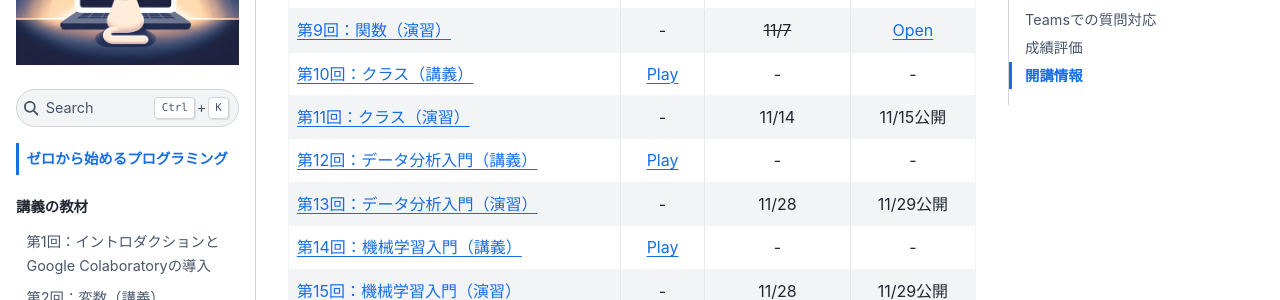
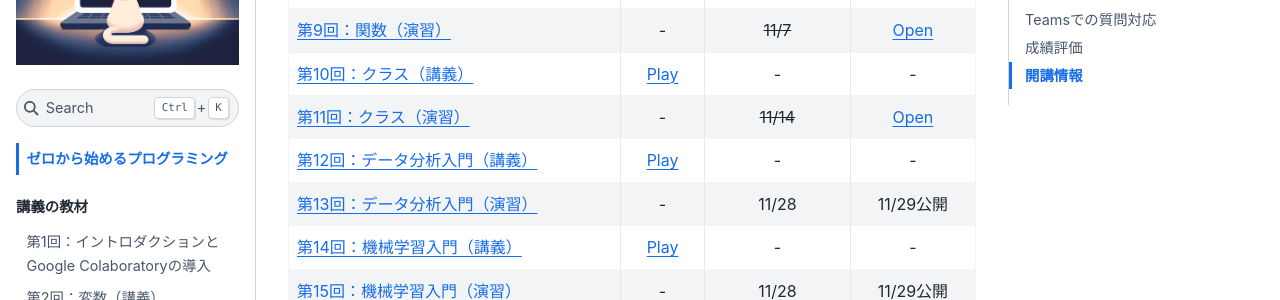
Before and after one commit to ground-zero-programming/zero-pro2024-public, a Jupyter Book: the page built from intro.md, in a window 1280 px wide and 900 px high, scrolled down 1302 px. Shown: the part 153-453 px from the top of the window. Built offline with Jupyter Book 1.0.4 settings and Sphinx 7.4.7 and the Sphinx Book theme 1.1.4, drawn with Linux system fonts in a browser that asks for light colours.

Commit message:
add: answer of #11

```diff
--- a/intro.md
+++ b/intro.md
@@ -41,7 +41,7 @@
 | [第8回：関数（講義）](docs/08/functions_and_scope.ipynb) | [Play](https://hiroshimauniv-my.sharepoint.com/:v:/g/personal/furui_hiroshima-u_ac_jp/EQTxkkyhYWBOo-DoXJepy3IBYGp6qV_gXf-V_dHnYuFuHg) | - | - |
 | [第9回：関数（演習）](docs/09/exercise_functions_and_scope.ipynb) |- | <del>11/7</del> | [Open](docs/09_ans/answer_functions_and_scope.ipynb) |
 | [第10回：クラス（講義）](docs/10/class.ipynb) | [Play](https://hiroshimauniv-my.sharepoint.com/:v:/g/personal/furui_hiroshima-u_ac_jp/EYuiwC6E6ShHr8cZpnYEr1QBaKiC8y2bIGFbHHY0CFGjbA) | - | - |
-| [第11回：クラス（演習）](docs/11/exercise_class.ipynb)  | - | 11/14 | 11/15公開 |
+| [第11回：クラス（演習）](docs/11/exercise_class.ipynb)  | - | <del>11/14</del> | [Open](docs/11_ans/answer_class.ipynb) |
 | [第12回：データ分析入門（講義）](docs/12/introduction_to_data_analysis.ipynb) | [Play](https://hiroshimauniv-my.sharepoint.com/:v:/g/personal/furui_hiroshima-u_ac_jp/EUCcEhx8-BZGpOR65IGiYqsBmguwLUVXcm3yHdOyJW0Qbw) | - | - |
 | [第13回：データ分析入門（演習）](docs/13/exercise_introduction_to_data_analysis.ipynb)  | - | 11/28 | 11/29公開 |
 | [第14回：機械学習入門（講義）](docs/14/introduction_to_machine_learning.ipynb) | [Play](https://hiroshimauniv-my.sharepoint.com/:v:/g/personal/furui_hiroshima-u_ac_jp/ES6Fanh2ZVdPrmBPK6rpB_IBXL8slC-VfZHhahXdU-Stuw) | - | - |
```
Also changed, not shown: docs/11_ans/answer_class.ipynb (added).
